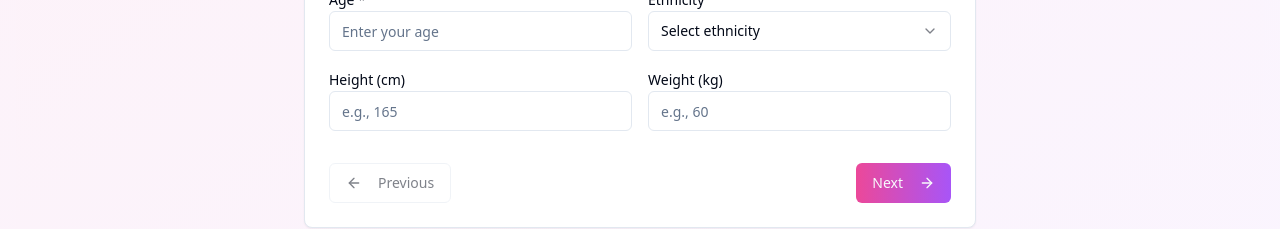
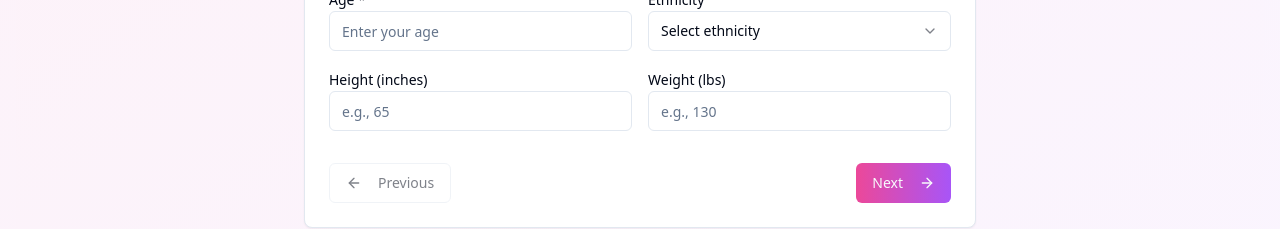
Before and after one commit to manishgakhar-cyber/pcos-tracker-ovaflow, a React (Vite) app: page / in a window 1280 px wide. Shown: the part 494-723 px from the top of the page. Built offline with nearby package versions, Linux system fonts and the light colour scheme.

Commit message:
Update height and weight units

```diff
--- a/src/components/PCOSAssessmentForm.tsx
+++ b/src/components/PCOSAssessmentForm.tsx
@@ -195,22 +195,22 @@ export const PCOSAssessmentForm = () => {
               </div>
 
               <div>
-                <Label htmlFor="height">Height (cm)</Label>
+                <Label htmlFor="height">Height (inches)</Label>
                 <Input
                   id="height"
                   type="number"
-                  placeholder="e.g., 165"
+                  placeholder="e.g., 65"
                   value={formData.height}
                   onChange={(e) => handleInputChange('height', e.target.value)}
                 />
               </div>
 
               <div>
-                <Label htmlFor="weight">Weight (kg)</Label>
+                <Label htmlFor="weight">Weight (lbs)</Label>
                 <Input
                   id="weight"
                   type="number"
-                  placeholder="e.g., 60"
+                  placeholder="e.g., 130"
                   value={formData.weight}
                   onChange={(e) => handleInputChange('weight', e.target.value)}
                 />
```
